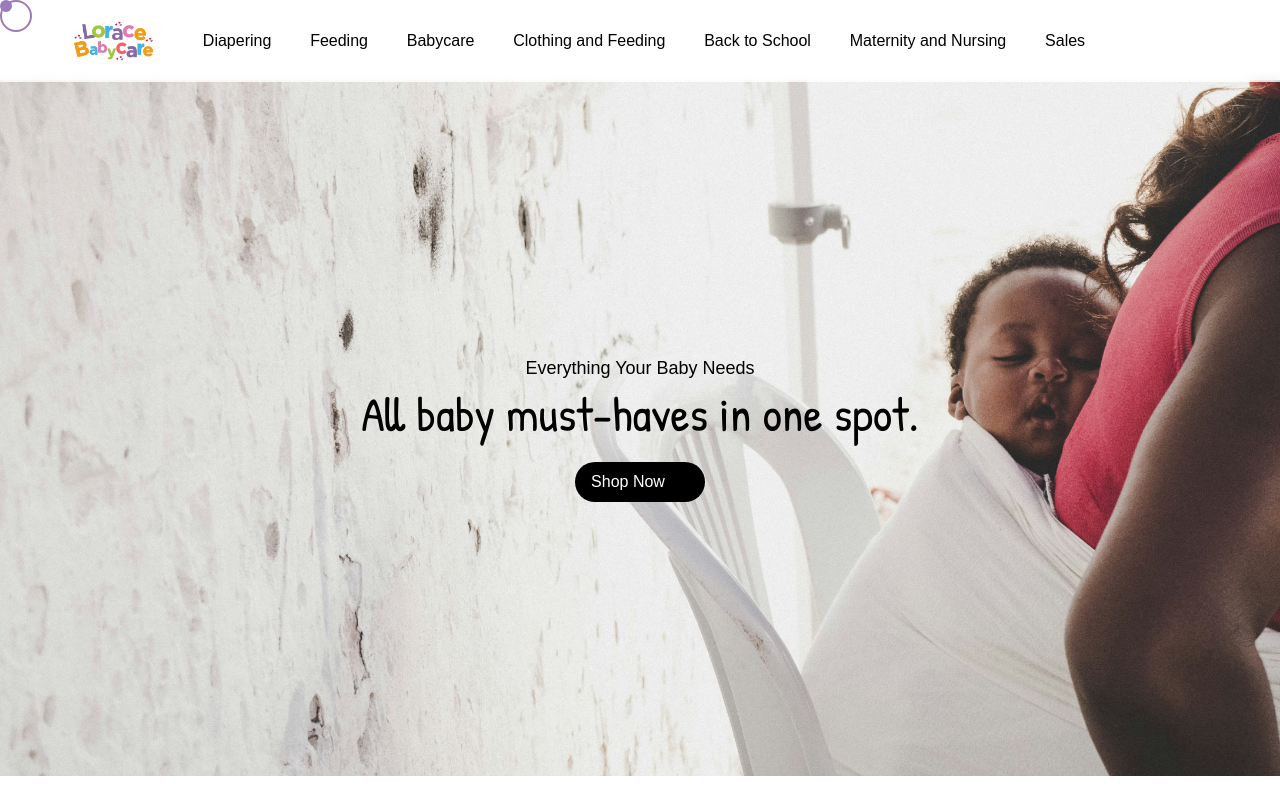
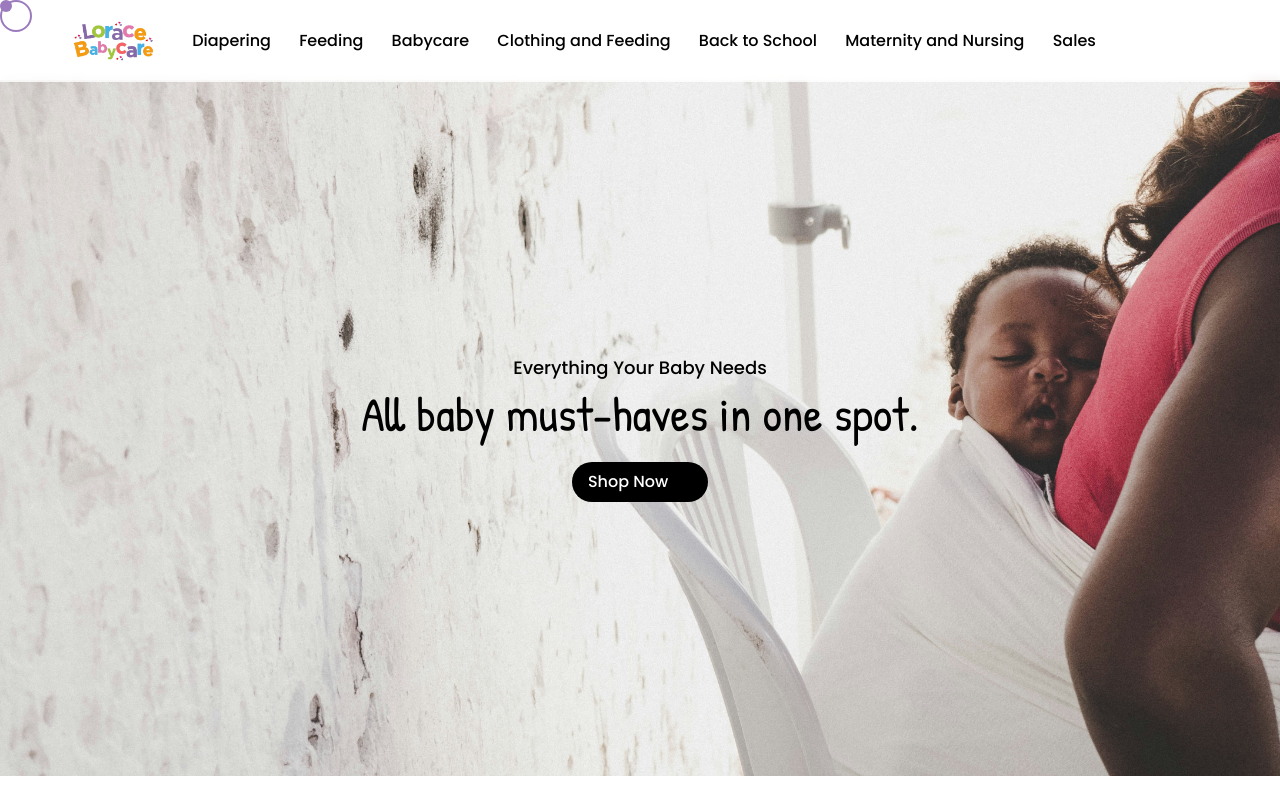
Before and after one commit to emmanuelcobbinah007/lorace-babycare-application, a Next.js app: page / in a window 1280 px wide. Shown: the top 800 px of the page. Built offline with nearby package versions, Linux system fonts and the light colour scheme; grey boxes are pictures that could not be loaded; some icons are missing.

Commit message:
added poppins

```diff
--- a/src/app/components/ui/home/Header/HeaderBar.tsx
+++ b/src/app/components/ui/home/Header/HeaderBar.tsx
@@ -8,12 +8,19 @@ import {
   ShoppingCart,
   HamburgerMenu,
 } from "iconsax-reactjs";
+import { Poppins } from "next/font/google";
 
 import Logo from "../../../../../../public/images/loraceLogo.png";
 import CartModal from "./Modal/CartModal";
 import UserModal from "./Modal/UserModal";
 import MenuModal from "./Modal/MenuModal";
 import SearchModal from "./Modal/SearchModal";
+
+const poppins = Poppins({
+  subsets: ["latin"],
+  weight: ["400", "500", "600", "700"],
+  variable: "--font-poppins",
+});
 
 const categories = [
   { name: "Diapering", subItems: ["Diapers", "Wipes", "Changing Pads"] },
@@ -55,7 +62,7 @@ const HeaderBar = () => {
   return (
     <>
       <div
-        className={`fixed top-0 left-0 w-full z-[999] transition-all duration-30 backdrop-blur-xs bg-white/70 ${
+        className={`${poppins.className} fixed top-0 left-0 w-full z-[999] transition-all duration-30 backdrop-blur-xs bg-white/70 ${
           scrolled ? "shadow-sm" : ""
         }`}
       >
```
